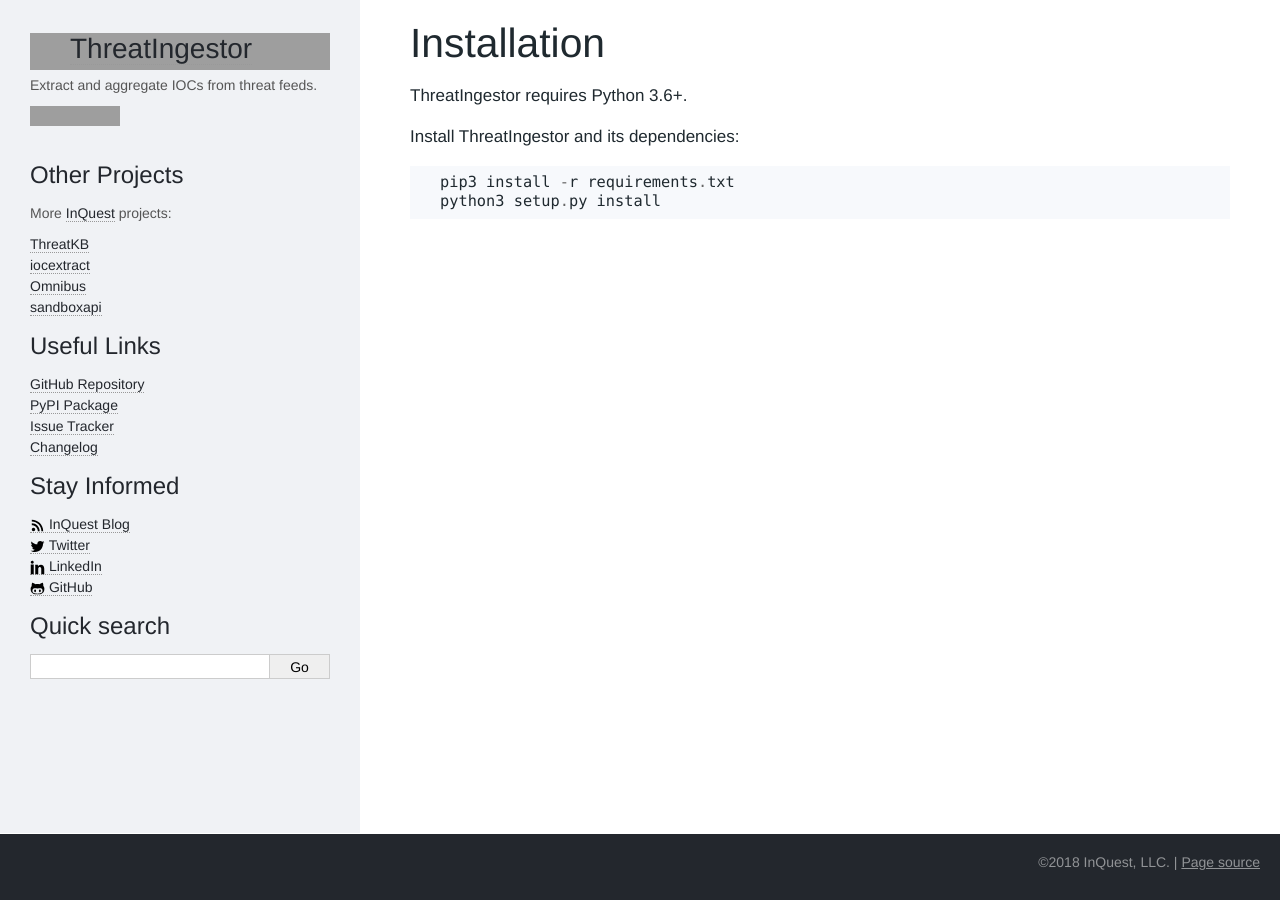
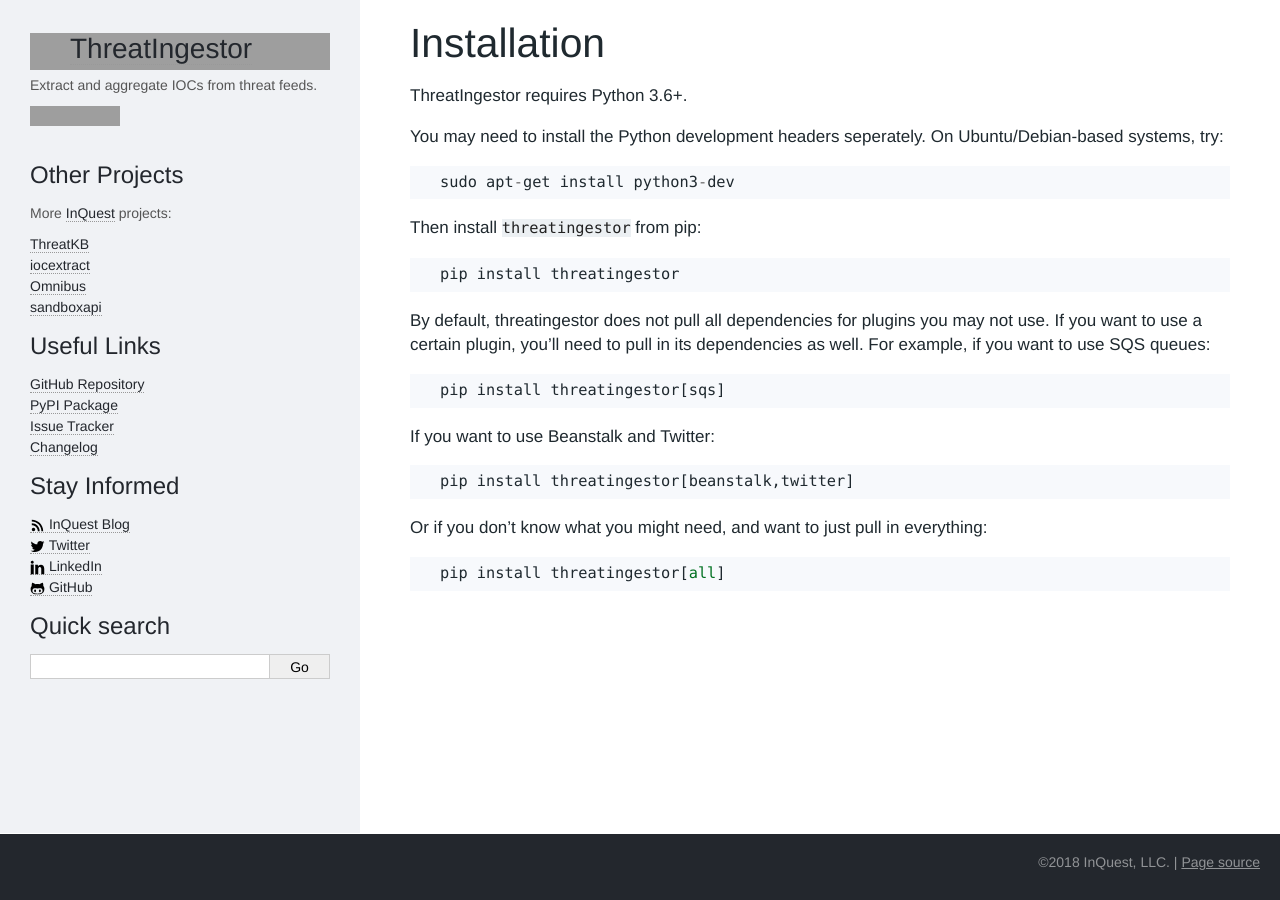
Before and after one commit to InQuest/ThreatIngestor, a Sphinx documentation site: the page built from docs/installation.rst, in a window 1280 px wide. Built offline with Sphinx 7.4.7, drawn with Linux system fonts in a browser that asks for light colours; some web fonts are replaced; grey boxes are pictures that could not be loaded.

Commit message:
Update installation files and instructions

```diff
--- a/docs/installation.rst
+++ b/docs/installation.rst
@@ -5,7 +5,22 @@
 
 ThreatIngestor requires Python 3.6+.
 
-Install ThreatIngestor and its dependencies::
+You may need to install the Python development headers seperately. On Ubuntu/Debian-based systems, try::
 
-    pip3 install -r requirements.txt
-    python3 setup.py install
+    sudo apt-get install python3-dev
+
+Then install ``threatingestor`` from pip::
+
+    pip install threatingestor
+
+By default, threatingestor does not pull all dependencies for plugins you may not use. If you want to use a certain plugin, you'll need to pull in its dependencies as well. For example, if you want to use SQS queues::
+
+    pip install threatingestor[sqs]
+
+If you want to use Beanstalk and Twitter::
+
+    pip install threatingestor[beanstalk,twitter]
+
+Or if you don't know what you might need, and want to just pull in everything::
+
+    pip install threatingestor[all]
--- a/requirements-testing.txt
+++ b/requirements-testing.txt
@@ -1,4 +1,3 @@
--r requirements.txt
 httpretty
 responses
 mock
@@ -12,3 +11,6 @@
 pymisp
 greenstalk
 watchdog
+twitter>=1.17.1
+feedparser>=5.2.1
+threatkb
--- a/requirements.txt
+++ b/requirements.txt
@@ -1,10 +1,7 @@
 beautifulsoup4>=4.4.1
-feedparser>=5.2.1
-twitter>=1.17.1
 requests>=2.4.3
 ipaddress>=1.0.18
 iocextract>=1.12.1
 PyYAML>=3.13
 jsonpath_rw>=1.4.0
 sgmllib3k
-git+https://github.com/InQuest/python-threatkb#egg=threatkb
```
Also changed, not shown: README.rst (+7 -4 lines), setup.py (+21 -2 lines), .travis.yml.
